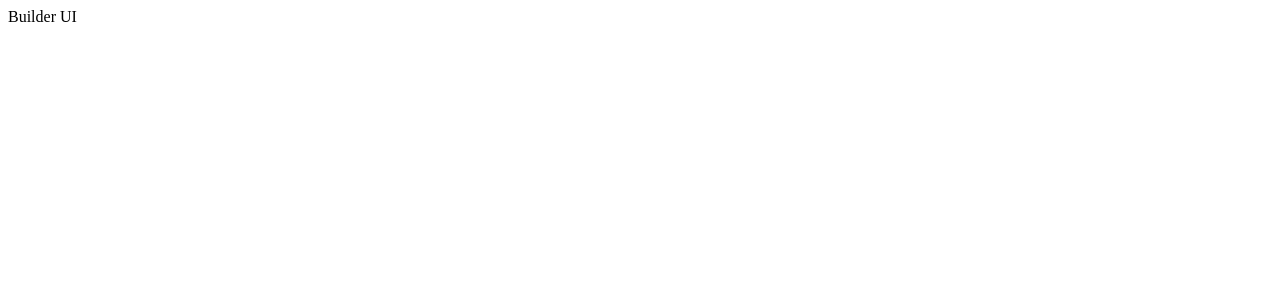
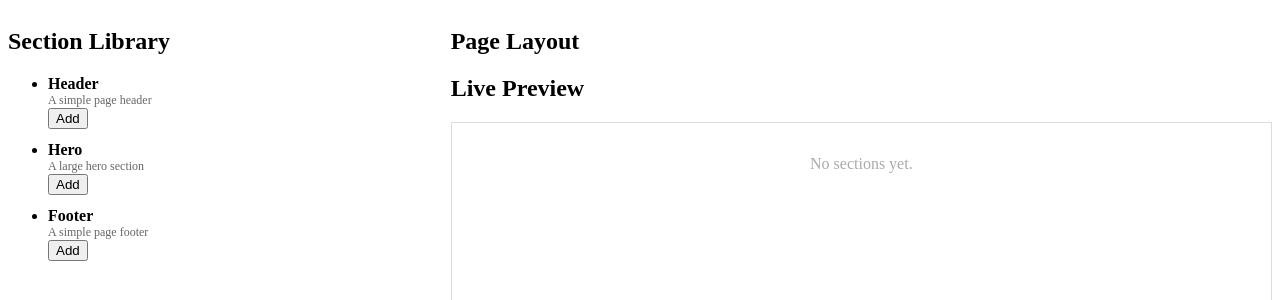
Before and after one commit to Elerqsousy/website-builder, a Next.js app: page / in a window 1280 px wide. Shown: the top 300 px of the page. Built offline with nearby package versions, Linux system fonts and the light colour scheme.

Commit message:
Feat/ Add section library, section state management (add, delete, reorder), and live preview with type-safe section props.

```diff
--- a/components/builder/index.tsx
+++ b/components/builder/index.tsx
@@ -1,6 +1,46 @@
-// Builder UI placeholder
+import React from 'react'
+
+import { useSections } from '../../features/sections'
+import Preview from '../preview'
+import SectionsLibrary from '../sections'
+
 const Builder = () => {
-  return <div>Builder UI</div>
+  const { sections, addSection, deleteSection, moveSection } = useSections()
+
+  return (
+    <div style={{ display: 'flex', gap: 32 }}>
+      <div style={{ flex: 1 }}>
+        <SectionsLibrary onAddSection={addSection} />
+      </div>
+      <div style={{ flex: 2 }}>
+        <h2>Page Layout</h2>
+        <ul>
+          {sections.map((section, idx) => (
+            <li key={section.id} style={{ display: 'flex', alignItems: 'center', gap: 8 }}>
+              {section.type}
+              <button onClick={() => deleteSection(section.id)}>Delete</button>
+              <button
+                onClick={() => moveSection(idx, idx - 1)}
+                disabled={idx === 0}
+                title="Move Up"
+              >
+                ↑
+              </button>
+              <button
+                onClick={() => moveSection(idx, idx + 1)}
+                disabled={idx === sections.length - 1}
+                title="Move Down"
+              >
+                ↓
+              </button>
+            </li>
+          ))}
+        </ul>
+        <h2>Live Preview</h2>
+        <Preview sections={sections} />
+      </div>
+    </div>
+  )
 }
 
 export default Builder
--- a/components/preview/index.tsx
+++ b/components/preview/index.tsx
@@ -1,6 +1,54 @@
-// Preview Area placeholder
-const Preview = () => {
-  return <div>Preview Area</div>
+import React from 'react'
+
+import type { SectionInstance } from '../../features/sections'
+
+// Define a type for section props for each section type
+type HeaderProps = { title?: string }
+type HeroProps = { title?: string; description?: string }
+type FooterProps = { text?: string }
+
+type SectionPreviewProps =
+  | { type: 'header'; props?: HeaderProps }
+  | { type: 'hero'; props?: HeroProps }
+  | { type: 'footer'; props?: FooterProps }
+  | { type: string; props?: {} }
+
+// Simple preview renderer for demo purposes
+const SectionPreview: React.FC<SectionPreviewProps> = ({ type, props }) => {
+  switch (type) {
+    case 'header':
+      return (
+        <header style={{ padding: 16, background: '#eee' }}>
+          {(props as HeaderProps)?.title || 'Header Section'}
+        </header>
+      )
+    case 'hero':
+      return (
+        <section style={{ padding: 32, background: '#cce' }}>
+          <h1>{(props as HeroProps)?.title || 'Hero Section'}</h1>
+          <p>{(props as HeroProps)?.description || 'This is a hero section.'}</p>
+        </section>
+      )
+    case 'footer':
+      return (
+        <footer style={{ padding: 16, background: '#eee' }}>
+          {(props as FooterProps)?.text || 'Footer Section'}
+        </footer>
+      )
+    default:
+      return <div>Unknown Section</div>
+  }
 }
 
+const Preview: React.FC<{ sections: SectionInstance[] }> = ({ sections }) => (
+  <div style={{ border: '1px solid #ddd', marginTop: 16, minHeight: 200 }}>
+    {sections.length === 0 && (
+      <div style={{ color: '#aaa', textAlign: 'center', padding: 32 }}>No sections yet.</div>
+    )}
+    {sections.map(section => (
+      <SectionPreview key={section.id} type={section.type} props={section.props} />
+    ))}
+  </div>
+)
+
 export default Preview
--- a/components/sections/index.tsx
+++ b/components/sections/index.tsx
@@ -1,6 +1,34 @@
-// Sections Library placeholder
-const SectionsLibrary = () => {
-  return <div>Sections Library</div>
+import React from 'react'
+
+type SectionType = {
+  id: string
+  name: string
+  description: string
 }
 
+const SECTIONS: SectionType[] = [
+  { id: 'header', name: 'Header', description: 'A simple page header' },
+  { id: 'hero', name: 'Hero', description: 'A large hero section' },
+  { id: 'footer', name: 'Footer', description: 'A simple page footer' },
+]
+
+type Props = {
+  onAddSection: (sectionId: string) => void
+}
+
+const SectionsLibrary: React.FC<Props> = ({ onAddSection }) => (
+  <div>
+    <h2>Section Library</h2>
+    <ul>
+      {SECTIONS.map(section => (
+        <li key={section.id} style={{ marginBottom: 12 }}>
+          <strong>{section.name}</strong>
+          <div style={{ fontSize: 12, color: '#666' }}>{section.description}</div>
+          <button onClick={() => onAddSection(section.id)}>Add</button>
+        </li>
+      ))}
+    </ul>
+  </div>
+)
+
 export default SectionsLibrary
--- a/features/sections/index.ts
+++ b/features/sections/index.ts
@@ -1,2 +1,41 @@
+import { useState } from 'react'
+
 // Section state management placeholder
-export {}
+export type SectionInstance = {
+  id: string
+  type: string
+  props: Record<string, any>
+}
+
+export function useSections() {
+  const [sections, setSections] = useState<SectionInstance[]>([])
+
+  function addSection(type: string) {
+    setSections(prev => [
+      ...prev,
+      {
+        id: `${type}-${Date.now()}`,
+        type,
+        props: {},
+      },
+    ])
+  }
+
+  function deleteSection(id: string) {
+    setSections(prev => prev.filter(section => section.id !== id))
+  }
+
+  function moveSection(fromIndex: number, toIndex: number) {
+    setSections(prev => {
+      const updated = [...prev]
+      const [moved] = updated.splice(fromIndex, 1)
+      if (moved !== undefined) {
+        updated.splice(toIndex, 0, moved)
+      }
+      return updated
+    })
+  }
+
+  // Placeholders for future features: edit
+  return { sections, addSection, deleteSection, moveSection }
+}
```
